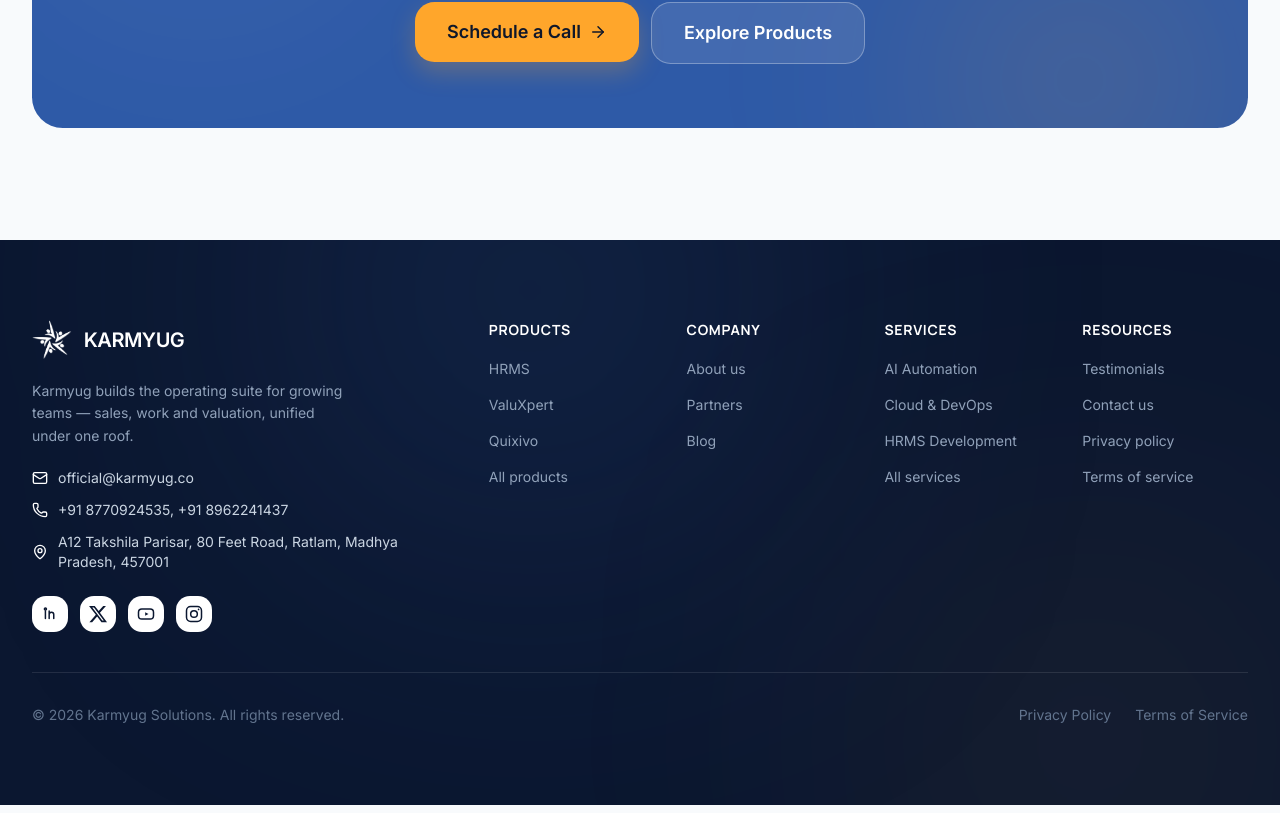
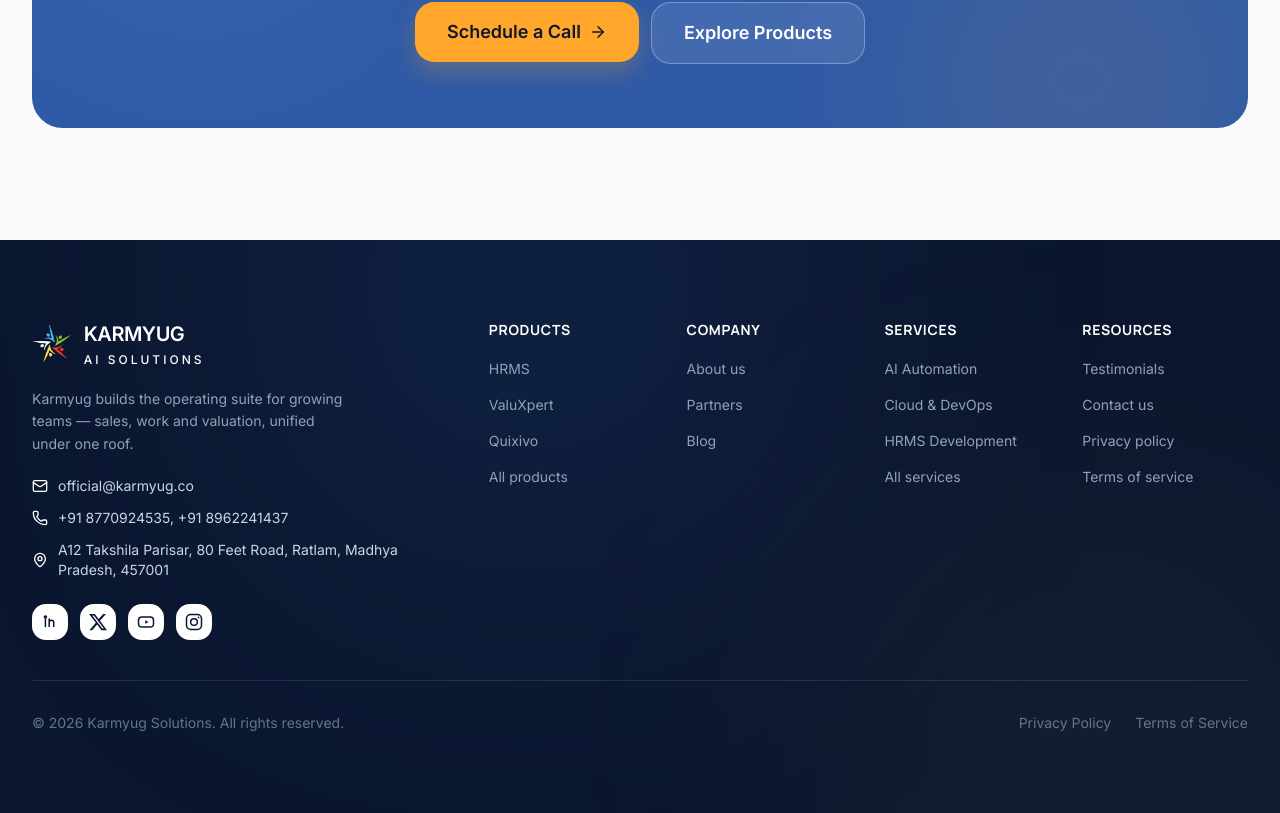
Before and after one commit to work-krishnadevda/karmyug_co_new, a React (Vite) app: page / in a window 1280 px wide. Shown: the part 10229-11042 px from the top of the page. Built offline with nearby package versions, Linux system fonts and the light colour scheme; no server answers.

Commit message:
footer logo colour changed

```diff
--- a/src/components/Footer/Footer.jsx
+++ b/src/components/Footer/Footer.jsx
@@ -117,11 +117,17 @@
   <img
     src={Karmyuglogo}
     alt="Karmyug"
-                className="h-10 w-auto brightness-0 invert"
+    className="h-10 w-auto"
   />
+
+  <div className="flex flex-col leading-none">
     <span className="text-xl font-extrabold tracking-tight text-white">
       KARMYUG
     </span>
+    <span className="mt-1 text-xs font-medium uppercase tracking-[0.25em] text-white">
+      AI Solutions
+    </span>
+  </div>
 </Link>
             <p className="max-w-xs text-sm leading-relaxed text-slate-400">
               {COMPANY_INFO.description}
```
Lines whose indentation alone changed are shown as unchanged.
